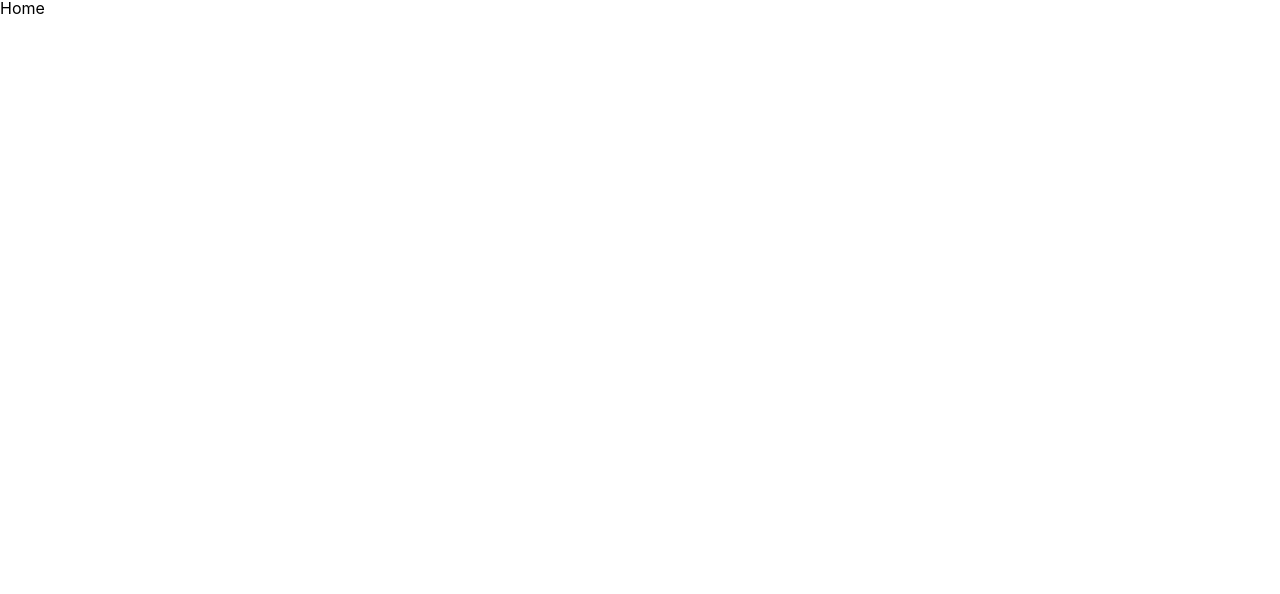
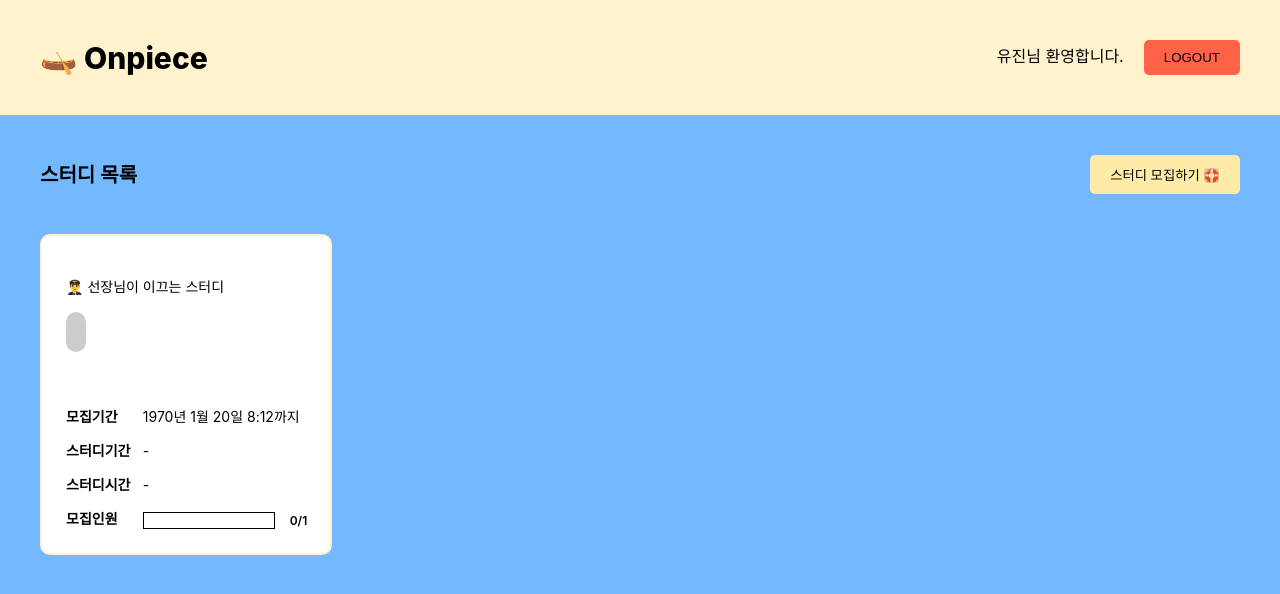
Before and after one commit to YujeanSohn/onpiece_client, a React (Create React App) app: page / in a window 1280 px wide. Shown: the top 594 px of the page. Built offline with nearby package versions, Linux system fonts and the light colour scheme.

Commit message:
add home page view

```diff
--- /dev/null
+++ b/src/components/Button.js
@@ -0,0 +1,30 @@
+import React from "react";
+import styled from "styled-components";
+
+const Wrapper = styled.button`
+  padding: 10px 20px;
+  width: ${(props) => props.width};
+  border: none;
+  border-radius: 5px;
+  background-color: ${(props) => {
+    switch (props.type) {
+      case "accent":
+        return props.theme.accentColor;
+      case "cancel":
+        return props.theme.cancelBtnColor;
+      default:
+        return props.theme.basicBtnColor;
+    }
+  }};
+  color: ${(props) => props.color};
+`;
+
+function Button({ width, type, text = "button", handler }) {
+  return (
+    <Wrapper onClick={handler} width={width} type={type}>
+      {text}
+    </Wrapper>
+  );
+}
+
+export default Button;
--- /dev/null
+++ b/src/components/Post.js
@@ -0,0 +1,104 @@
+import React from "react";
+import styled from "styled-components";
+
+import Tag from "./Tag";
+import Progressbar from "./Progressbar";
+
+const Wrapper = styled.div`
+  width: 20%;
+  padding: 2%;
+  margin-top: 20px;
+  float: left;
+  display: flex;
+  flex-direction: column;
+  gap: 20px;
+  border: 2px solid ${(props) => props.theme.subColor};
+  border-radius: 10px;
+  background-color: white;
+  :hover {
+    cursor: pointer;
+  }
+`;
+
+const Title = styled.h2`
+  font-size: 20px;
+  font-weight: 600;
+`;
+
+const SubTitle = styled.div`
+  font-size: 14px;
+`;
+
+const TagBox = styled.div`
+  padding: 10px 0;
+`;
+
+const InfoBox = styled.div`
+  display: flex;
+  flex-direction: row;
+  justify-content: space-between;
+`;
+
+const Label = styled.span`
+  width: 30%;
+  font-size: 14px;
+  font-weight: 600;
+`;
+
+const Info = styled.div`
+  font-size: 14px;
+  width: 68%;
+`;
+
+function Post({ post }) {
+  const parseDate = (timestamp) => {
+    const date = new Date(timestamp);
+    return `${date.getFullYear()}년 ${
+      date.getMonth() + 1
+    }월 ${date.getDate()}일 ${date.getHours()}:${
+      date.getMinutes() < 10 ? "0" + date.getMinutes() : date.getMinutes()
+    }까지`;
+  };
+
+  return (
+    <Wrapper>
+      <Title>{post.title}</Title>
+      <SubTitle>👨‍✈{post.nickname} 선장님이 이끄는 스터디</SubTitle>
+      <TagBox>
+        <Tag type="level" text={post.level}></Tag>
+      </TagBox>
+      <TagBox>
+        {post.category.map((v) => (
+          <Tag key={v} type="category" text={v}></Tag>
+        ))}
+      </TagBox>
+      <InfoBox>
+        <Label>모집기간</Label>
+        <Info>{parseDate(post.recruitmentEndDay)}</Info>
+      </InfoBox>
+      <InfoBox>
+        <Label>스터디기간</Label>
+        <Info>
+          {post.startDay} - {post.endDay}
+        </Info>
+      </InfoBox>
+      <InfoBox>
+        <Label>스터디시간</Label>
+        <Info>
+          {post.startTime} - {post.endTime}
+        </Info>
+      </InfoBox>
+      <InfoBox>
+        <Label>모집인원</Label>
+        <Info>
+          <Progressbar
+            denominator={post.headCount}
+            numerator={post.applicants.length}
+          ></Progressbar>
+        </Info>
+      </InfoBox>
+    </Wrapper>
+  );
+}
+
+export default Post;
--- /dev/null
+++ b/src/components/Progressbar.js
@@ -0,0 +1,48 @@
+import React from "react";
+import styled from "styled-components";
+
+const Wrapper = styled.div`
+  width: 100%;
+  display: flex;
+  flex-direction: row;
+  justify-content: space-between;
+  align-items: center;
+`;
+
+const BarWrapper = styled.div`
+  float: left;
+  position: relative;
+  width: 80%;
+  height: 15px;
+  border: 1px solid black;
+  background-color: white;
+`;
+
+const Bar = styled.div`
+  position: absolute;
+  top: 0;
+  left: 0;
+  width: ${(props) => props.percentage};
+  height: 15px;
+  background-color: ${(props) => props.theme.accentColor};
+`;
+
+const Info = styled.div`
+  width: 10%;
+  font-size: 12px;
+  font-weight: 600;
+`;
+
+function Progressbar({ denominator, numerator }) {
+  const percentage = Math.trunc((numerator / denominator) * 100);
+  return (
+    <Wrapper>
+      <BarWrapper>
+        <Bar percentage={`${percentage}%`}></Bar>
+      </BarWrapper>
+      <Info>{`${numerator}/${denominator}`}</Info>
+    </Wrapper>
+  );
+}
+
+export default Progressbar;
--- /dev/null
+++ b/src/components/Tag.js
@@ -0,0 +1,55 @@
+import React from "react";
+import styled from "styled-components";
+
+const Wrapper = styled.span`
+  margin-right: 10px;
+  padding: 10px;
+  border-radius: 15px;
+  background-color: ${(props) => props.bgColor};
+`;
+
+function Tag({ type, text }) {
+  let bgColor = "";
+  if (type === "level") {
+    switch (text) {
+      case "초급":
+        bgColor = "#00b894";
+        break;
+      case "중급":
+        bgColor = "#fd79a8";
+        break;
+      case "고급":
+        bgColor = "#6c5ce7";
+        break;
+      default:
+        console.log("wrong level type");
+        bgColor = "#cccccc";
+    }
+  }
+
+  if (type === "category") {
+    switch (text) {
+      case "java":
+        bgColor = "#fab1a0";
+        break;
+      case "javascript":
+        bgColor = "#81ecec";
+        break;
+      case "react":
+        bgColor = "#a29bfe";
+        break;
+      case "spring":
+        bgColor = "#fdcb6e";
+        break;
+      case "node":
+        bgColor = "#636e72";
+        break;
+      default:
+        console.log("wrong category type");
+        bgColor = "#cccccc";
+    }
+  }
+  return <Wrapper bgColor={bgColor}>{text}</Wrapper>;
+}
+
+export default Tag;
--- a/src/index.js
+++ b/src/index.js
@@ -1,14 +1,26 @@
 import React from "react";
 import ReactDOM from "react-dom/client";
 import { Provider } from "react-redux";
+import { ThemeProvider } from "styled-components";
 
 import store from "./redux/config/configStore";
 import App from "./App";
 import "./index.css";
 
+const mainTheme = {
+  // colors are referenced from https://flatuicolors.com/palette/us
+  mainColor: "#74b9ff",
+  subColor: "#fff2cc",
+  accentColor: "tomato",
+  basicBtnColor: "#ffeaa7",
+  cancelBtnColor: "#e17055",
+};
+
 const root = ReactDOM.createRoot(document.getElementById("root"));
 root.render(
   <Provider store={store}>
-    <App />
+    <ThemeProvider theme={mainTheme}>
+      <App />
+    </ThemeProvider>
   </Provider>
 );
--- a/src/pages/Home.js
+++ b/src/pages/Home.js
@@ -1,7 +1,78 @@
-import React from "react";
+import React, { useState, useEffect, useRef } from "react";
+import { useSelector } from "react-redux";
+import styled from "styled-components";
 
-function Home() {
-  return <div>Home</div>;
+import Button from "../components/Button";
+import Post from "../components/Post";
+
+const Wrapper = styled.div`
+  width: 100%;
+  min-height: ${(props) => props.minHeight};
+`;
+
+const Content = styled.div`
+  padding: 40px;
+`;
+
+const ContentHeader = styled.div`
+  display: flex;
+  flex-direction: row;
+  justify-content: space-between;
+  align-items: center;
+`;
+
+const Title = styled.h1`
+  font-size: 20px;
+  font-weight: 600;
+`;
+
+const PostList = styled.div`
+  padding: 20px 0;
+  display: flex;
+  flex-direction: row;
+  justify-content: space-between;
+  flex-wrap: wrap;
+`;
+
+const InfoBox = styled.div`
+  width: 100%;
+  height: 100%;
+  line-height: ${(props) => props.lineHeight};
+  text-align: center;
+  color: white;
+  font-weight: 600;
+`;
+
+function Home({ minHeight }) {
+  const posts = useSelector((store) => store.posts.posts);
+  const [lineHeight, setLineHeight] = useState(0);
+  const ref = useRef();
+  useEffect(() => {
+    if (posts.length === 0) {
+      if (!ref?.current) return;
+      setLineHeight(minHeight - ref.current.clientHeight - 120);
+    }
+  }, [minHeight, ref, posts.length]);
+
+  return (
+    <Wrapper minHeight={`${minHeight}px`}>
+      <Content>
+        <ContentHeader ref={ref}>
+          <Title>스터디 목록</Title>
+          <Button text={`스터디 모집하기 🛟`} />
+        </ContentHeader>
+        <PostList>
+          {posts.length === 0 ? (
+            <InfoBox lineHeight={`${lineHeight}px`}>
+              🚣‍♂ 새로운 스터디를 모집해보세요!
+            </InfoBox>
+          ) : (
+            posts.map((post) => <Post key={post.postId} post={post} />)
+          )}
+        </PostList>
+      </Content>
+    </Wrapper>
+  );
 }
 
 export default Home;
--- /dev/null
+++ b/src/shared/Layout.js
@@ -0,0 +1,43 @@
+import React from "react";
+import styled from "styled-components";
+
+import Button from "../components/Button";
+
+const Header = styled.div`
+  padding: 40px;
+  display: flex;
+  flex-direction: row;
+  justify-content: space-between;
+  align-items: center;
+  background-color: ${(props) => props.theme.subColor};
+`;
+
+const Logo = styled.h1`
+  font-size: 30px;
+  font-weight: 800;
+`;
+
+const WelcomeMsg = styled.span`
+  margin-right: 20px;
+`;
+
+const Body = styled.div`
+  background-color: ${(props) => props.theme.mainColor};
+`;
+
+const Layout = React.forwardRef((props, ref) => {
+  return (
+    <>
+      <Header ref={ref}>
+        <Logo>🛶 Onpiece</Logo>
+        <div>
+          <WelcomeMsg>유진님 환영합니다.</WelcomeMsg>
+          <Button type="accent" text={`LOGOUT`} />
+        </div>
+      </Header>
+      <Body>{props.children}</Body>
+    </>
+  );
+});
+
+export default Layout;
--- a/src/shared/Routes.js
+++ b/src/shared/Routes.js
@@ -1,15 +1,26 @@
-import React from "react";
+import React, { useEffect, useRef, useState } from "react";
 import { BrowserRouter, Route, Routes } from "react-router-dom";
 
 import Home from "../pages/Home";
+import Layout from "./Layout";
 
 const Router = () => {
+  const [bodyHeight, setBodyHeight] = useState(0);
+  const ref = useRef();
+  useEffect(() => {
+    if (!ref?.current) return;
+    setBodyHeight(window.innerHeight - ref.current.clientHeight);
+  }, [ref, window]);
   return (
-    <BrowserRouter>
-      <Routes>
-        <Route path="/" element={<Home />} />
-      </Routes>
-    </BrowserRouter>
+    <>
+      <Layout ref={ref}>
+        <BrowserRouter>
+          <Routes>
+            <Route path="/" element={<Home minHeight={bodyHeight} />} />
+          </Routes>
+        </BrowserRouter>
+      </Layout>
+    </>
   );
 };
 
```
